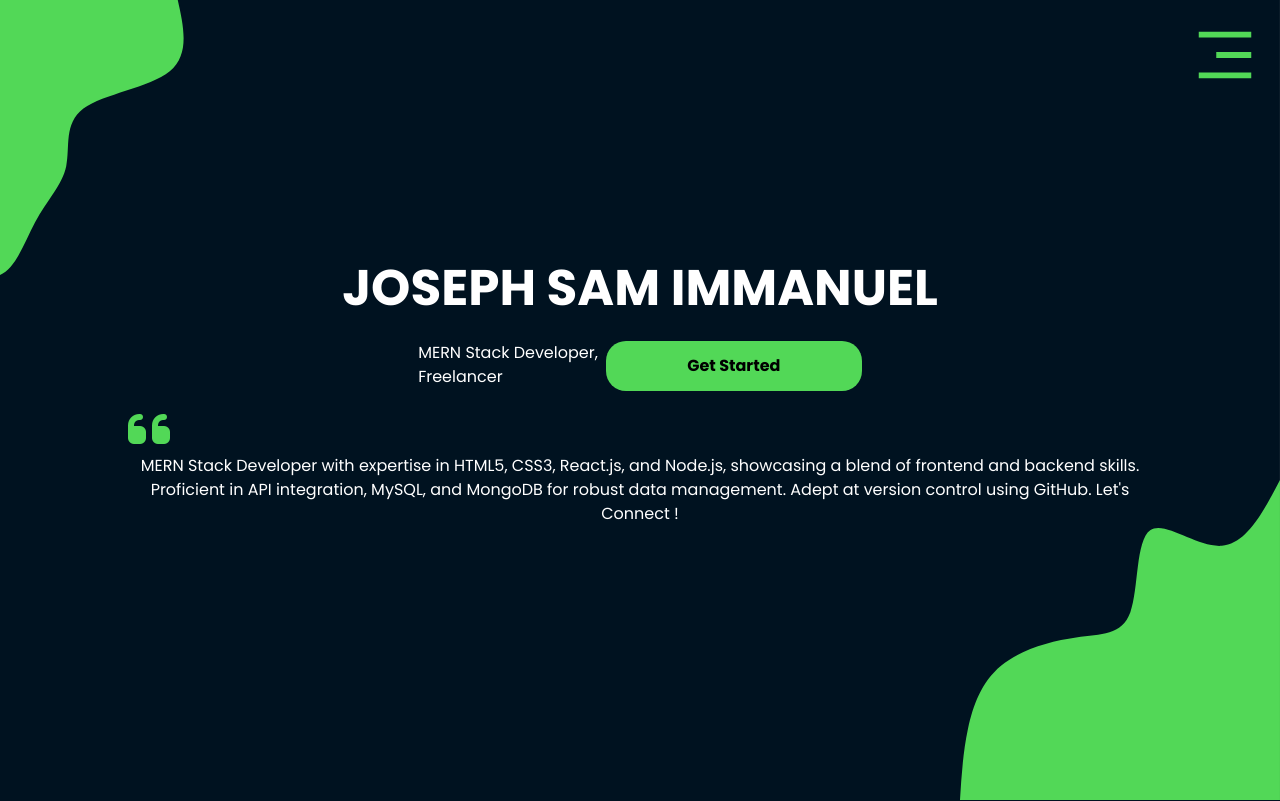
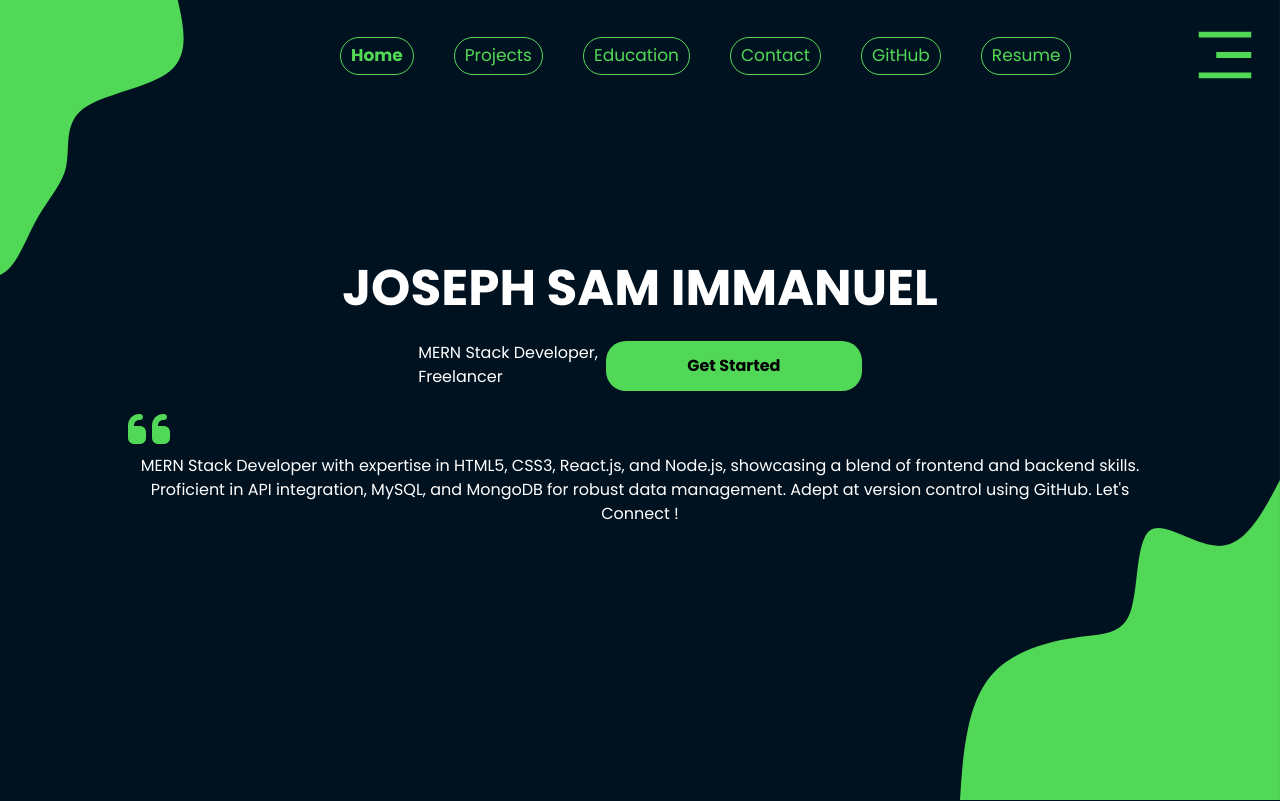
Before and after one commit to josephsamimmanuel/My-Portfolio, a React (Create React App) app: page / in a window 1280 px wide. Shown: the top 801 px of the page. Built offline with nearby package versions, Linux system fonts and the light colour scheme.

Commit message:
Updated17

```diff
--- a/src/components/Header.jsx
+++ b/src/components/Header.jsx
@@ -1,5 +1,5 @@
 import React, { useState } from 'react'
-import { RiMenu3Fill, RiMenuFill } from "react-icons/ri";
+import { RiMenu3Fill } from "react-icons/ri";
 import { RiCloseCircleFill } from "react-icons/ri";
 import { Link } from 'react-router-dom';
 import Contact from '../pages/Contact';
@@ -9,16 +9,26 @@ function Header() {
     const path=window.location.pathname
   return (
     <div className='Header'>
+              <div className='Header-p'>
+        <p className={`${path==='/' && 'active'}`}> <Link to={'/'}>Home</Link></p>
+        <p className={`${path==='/projects' && 'active'}`}> <Link to={'/projects'}>Projects</Link> </p>
+        <p className={`${path==='/courses' && 'active'}`}> <Link to={'/courses'}>Education</Link> </p>
+        <p className={`${path==='/contact' && 'active'}`}><Link to={'/contact'}>Contact</Link></p>
+        <p className={`${path==='https://github.com/josephsamimmanuel' && 'active'}`}> <a href="https://github.com/josephsamimmanuel">GitHub</a></p>
+            <p className={`${path==='https://drive.google.com/file/d/1mnhGIsY6TF6RTlwjbugVA52NFPm_Iiha/view' && 'active'}`}> <a href="https://drive.google.com/file/d/1mnhGIsY6TF6RTlwjbugVA52NFPm_Iiha/view">Resume</a> </p>
+        </div>
         {showheader? (<RiCloseCircleFill
         onClick={()=>{setshowheader(!showheader)}} className='menu-icon position-fixed top=0 end-0'></RiCloseCircleFill>):
         (<RiMenu3Fill
         onClick={()=>{setshowheader(!showheader)}} className='menu-icon position-fixed top=0 end-0'></RiMenu3Fill>)}
 
         <ul className={`${showheader?'show-header':'hide-header'} n-box1`}>
-            <li className={`${path=='/' && 'active'}`}> <Link to={'/'}>Home</Link> </li>
-            <li className={`${path=='/projects' && 'active'}`}> <Link to={'/projects'}>Projects</Link> </li>
-            <li className={`${path=='/courses' && 'active'}`}> <Link to={'/courses'}>Courses</Link> </li>
-            <li className={`${path=='/contact' && 'active'}`}> <Link to={'./contact'}>Contact Me</Link> </li>
+            <li className={`${path==='/' && 'active'}`}> <Link to={'/'}>Home</Link> </li>
+            <li className={`${path==='/projects' && 'active'}`}> <Link to={'/projects'}>Projects</Link> </li>
+            <li className={`${path==='/courses' && 'active'}`}> <Link to={'/courses'}>Education</Link> </li>
+            <li className={`${path==='/contact' && 'active'}`}> <Link to={'./contact'}>Contact Me</Link> </li>
+            <li className={`${path==='https://github.com/josephsamimmanuel' && 'active'}`}> <a href="https://github.com/josephsamimmanuel">GitHub</a></li>
+            <li className={`${path==='https://drive.google.com/file/d/1mnhGIsY6TF6RTlwjbugVA52NFPm_Iiha/view' && 'active'}`}> <a href="https://drive.google.com/file/d/1mnhGIsY6TF6RTlwjbugVA52NFPm_Iiha/view">Resume</a> </li>
         </ul>
         </div>
   )
--- a/src/pages/Courses.jsx
+++ b/src/pages/Courses.jsx
@@ -3,6 +3,7 @@ import Header from '../components/Header'
 
 const skills=["HTML", "HTML5", "CSS3", "Bootstrap", "TailwindCSS", "CSSFlexbox", "React.js", "Node.js", "Express.js", "version control", "GitHub", "DOM", "MongoDB", "MySQL", "API", "frontend developer", "backend developer" , "Error Handling and Debugging", "Canva", "Microsoft Excel"]
 const oldskills=["Simulink","Matlab","Mathworks","Solar PV"]
+const others=["Github","Vercel","Netlify"]
 function Courses() {
   return (
     <div>
@@ -30,6 +31,14 @@ function Courses() {
         <div>
           {
             skills.map(function(items){
+              return(<p className='container-education-skills'>{items}</p>)
+            })
+          }
+        </div>
+        <p style={{ fontWeight: "bold", color:"#52D857", textDecoration:"underline", paddingTop:"20px" }}>Others:</p>
+        <div>
+          {
+            others.map(function(items){
               return(<p className='container-education-skills'>{items}</p>)
             })
           }
--- a/src/pages/Home.jsx
+++ b/src/pages/Home.jsx
@@ -6,6 +6,7 @@ function Home() {
   return (
     <div>
       <Header></Header>
+
       <div className="introduction flex-with-center" style={{ backgroundImage: `url('./blob-scene-haikei.svg')` }}>
         <div className='introduction-container'>
           <div>
--- a/src/stylesheets/header-footer.css
+++ b/src/stylesheets/header-footer.css
@@ -2,7 +2,34 @@
     color: #52D857;
     font-size: 70px;
     margin: 20px;
+    cursor: pointer;
     z-index: 3;
+}
+.Header-p{
+    color: #52D857;
+    display: flex;
+    justify-content: center;
+    align-items: center;
+    font-size: 17px;
+    margin-left: 25vw;
+    position: fixed;
+    top: 17px;
+    left: 0px;
+}
+.Header-p p{
+    border: #52D857 1px solid;
+    margin:20px;
+    padding-left: 10px;padding-right: 10px;
+    padding-top: 5px; padding-bottom: 5px;
+    border-radius: 20px;
+    background-color: #001220;
+    z-index: 1;
+}
+.Header-p p a{
+    text-decoration: none;
+    color: #52D857;
+}
+.Header-p p:hover{
     cursor: pointer;
 }
 .show-header{
@@ -100,4 +127,10 @@ ul a{
         font-size: 40px;
         z-index: 3;
     }
+    .Header-p{
+display: none;
+    }
+    .Header-p p{
+display: none;
+    }
 }
```
